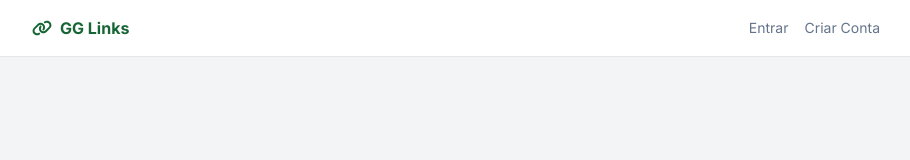
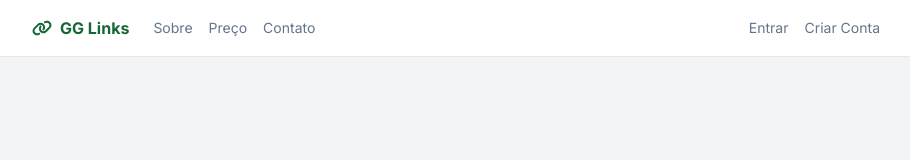
Before and after one commit to joaovictorgg/gglinks, a Next.js app: page / in a window 1280 px wide. Shown: the top 160 px of the page, without its empty margins (184-1094 px from the left). Built offline with nearby package versions, Linux system fonts and the light colour scheme; no server answers.

Commit message:
Revert "mudanca no header"
This reverts commit 782fe2716d796e7329fd8f2e348e677f777be0d5.

```diff
--- a/src/app/componentes/Header.js
+++ b/src/app/componentes/Header.js
@@ -18,6 +18,9 @@ export default async function Header(){
               </Link>
             <nav className="flex items-center gap-4 text-slate-500
             text-sm">
+              <Link href={'/sobre'}>Sobre</Link>
+              <Link href={'/preco'}>Preço</Link>
+              <Link href={'/contato'}>Contato</Link>
              </nav>
         </div>
         <nav className="flex items-center gap-4 text-sm text-slate-500">
```
